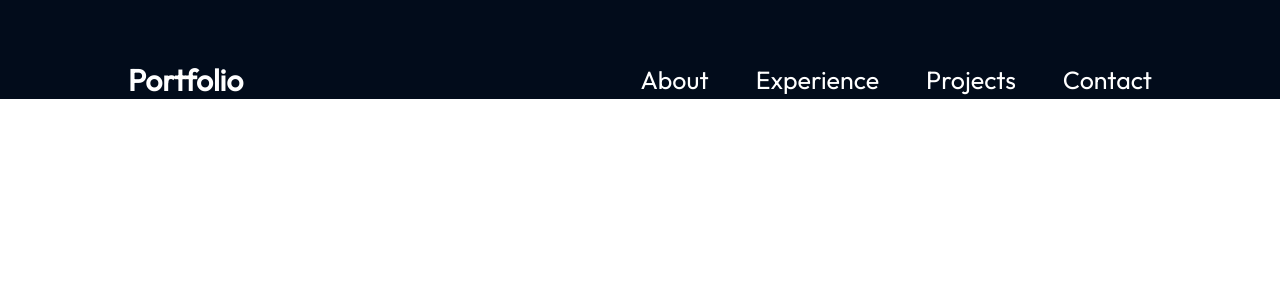
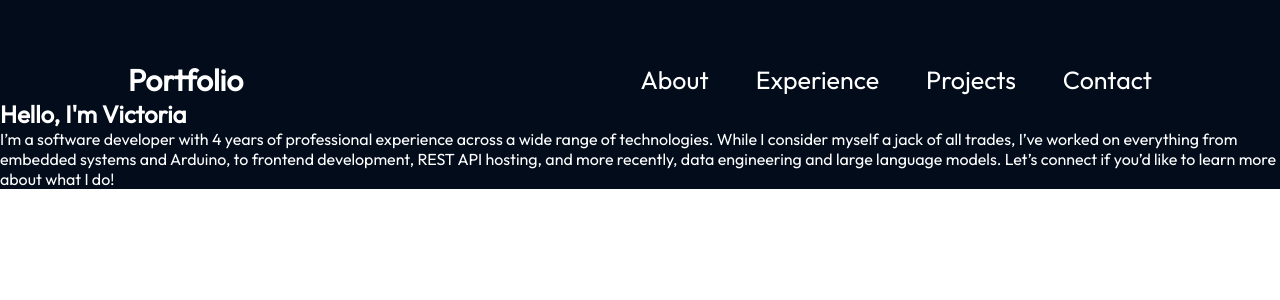
Before and after one commit to victoriaskapin/portfolio, a React (Vite) app in the folder portfolio/: page / in a window 1280 px wide. Shown: the top 300 px of the page. Built offline with nearby package versions, Linux system fonts and the light colour scheme.

Commit message:
added user component

```diff
--- a/portfolio/src/App.tsx
+++ b/portfolio/src/App.tsx
@@ -1,5 +1,6 @@
 import styles from './App.module.css';
 import { Navbar } from './components/Navbar/Navbar';
+import { User } from './components/User/User';
 
 function App() {
 
@@ -7,6 +8,7 @@ function App() {
   return (
     <div className={styles.App}>
       <Navbar/>
+      <User/>
     </div>
   )
 }
--- /dev/null
+++ b/portfolio/src/components/User/User.tsx
@@ -0,0 +1,14 @@
+
+export const User = ()=>{
+    return (
+    <section>
+     <div>
+        <h1> Hello, I'm Victoria</h1>
+        <p> I’m a software developer with 4 years of professional experience across a wide range of technologies.
+            While I consider myself a jack of all trades, I’ve worked on everything from embedded systems and Arduino, to frontend development, REST API hosting, and more recently, data engineering and large language models.
+            Let’s connect if you’d like to learn more about what I do!
+        </p>
+     </div>
+    </section>
+    );
+}
```
Also changed, not shown: portfolio/src/components/User/User.module.css (added).
